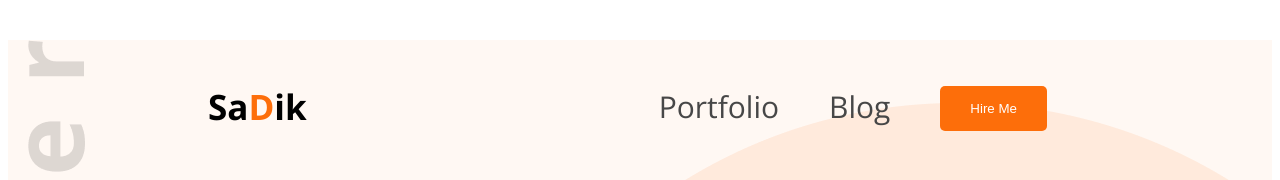
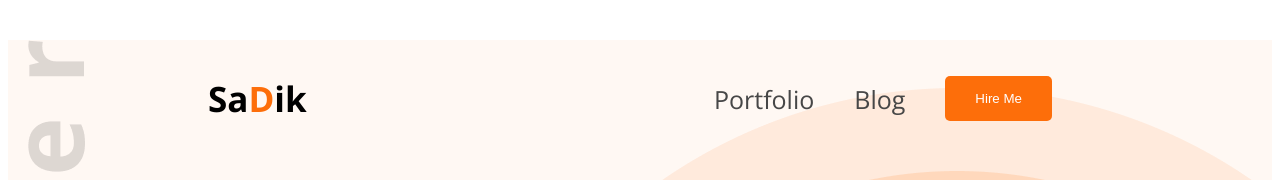
Before and after one commit to sadik117/portfolio-project, a plain HTML site: page index.html in a window 1280 px wide. Shown: the top 180 px of the page. Drawn offline with nearby package versions, Linux system fonts and the light colour scheme.

Commit message:
font edit

```diff
--- a/Styles/portfolio.css
+++ b/Styles/portfolio.css
@@ -27,11 +27,11 @@ nav ul{
 }
 nav ul li{
     list-style: none;
-    margin: 25px;
+    margin: 20px;
 }
 nav li a{
     text-decoration: none;
-    font-size: 30px;
+    font-size: 25px;
 }
 .nav-title{
   font-weight: bold;
```
